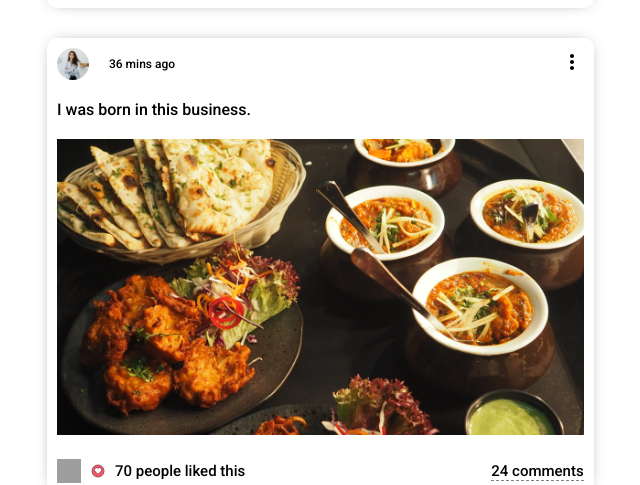
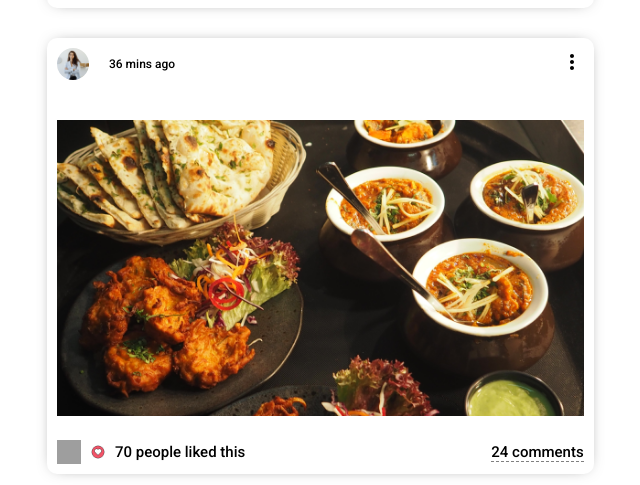
Before and after one commit to KitwanaSh/facebook_like_react, a React (Create React App) app: page / in a window 1280 px wide. Shown: the part 1327-1812 px from the top of the page, without its empty margins (293-933 px from the left). Built offline with nearby package versions, Linux system fonts and the light colour scheme; grey boxes are pictures that could not be loaded.

Commit message:
Fix: Remove one description

```diff
--- a/src/dummyData.js
+++ b/src/dummyData.js
@@ -47,7 +47,6 @@ export const Posts = [
 	},
 	{
 		id: 3,
-		desc: "I was born in this business.",
 		photo: "/assets/Post/3.jpg",
 		date: "36 mins ago",
 		userId: 3,
```
